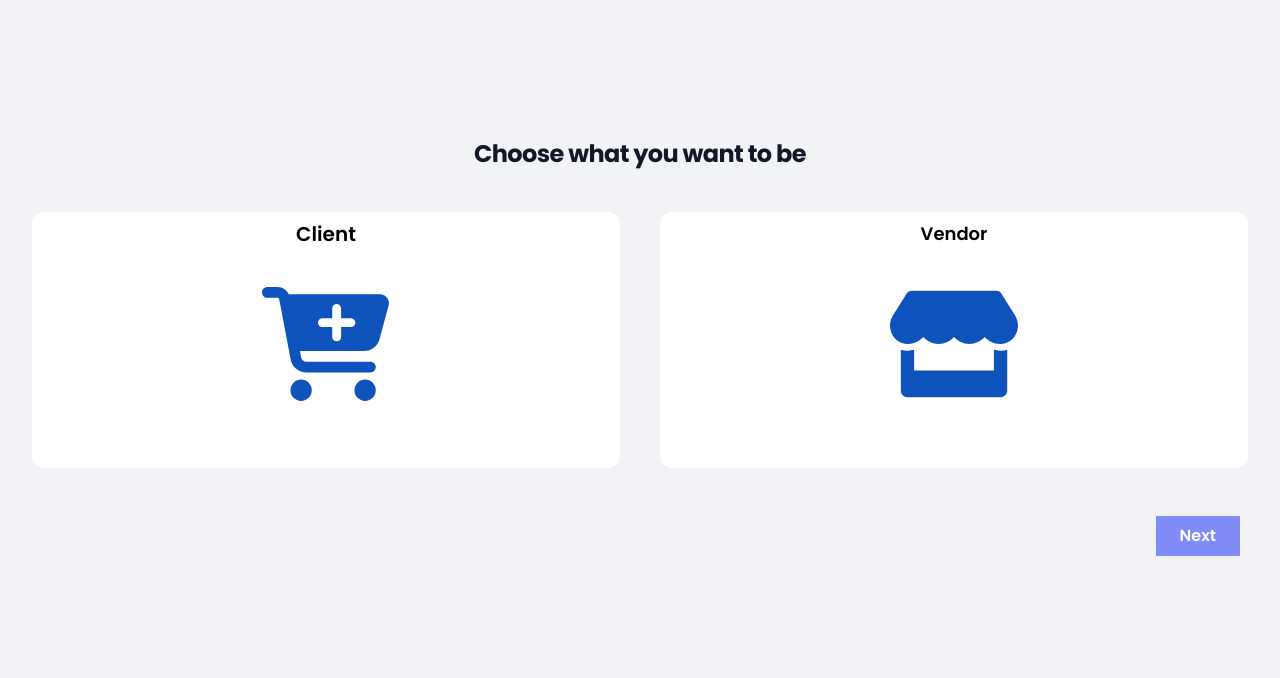
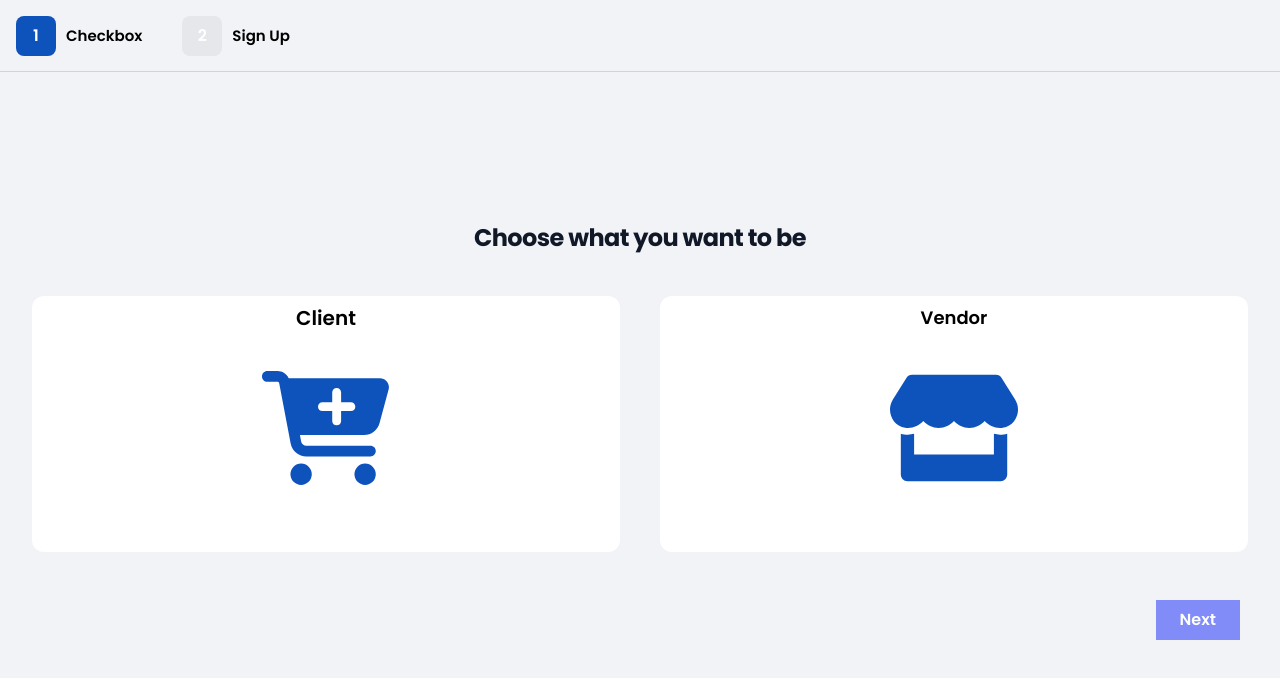
Before and after one commit to mehdihou10/ecomm-client, a React (Create React App) app: page /auth/type in a window 1280 px wide. Shown: the top 678 px of the page. Built offline with nearby package versions, Linux system fonts and the light colour scheme.

Commit message:
add sign process component

```diff
--- a/src/components/Header.jsx
+++ b/src/components/Header.jsx
@@ -27,6 +27,12 @@ const Shop = ()=>(
         <LuShoppingCart />
     </Link>
 
+)
+
+const Wishlist = ()=>(
+    <Link to='/wishlist' className='text-[25px]'>
+        <FaRegHeart />
+    </Link>
 )
 
 const Sign = ()=>(
@@ -59,8 +65,7 @@ const Header = () => {
 
         <div className='flex items-center gap-[50px]'>
 
-        <Link to='/wishlist' className='text-[25px]'><FaRegHeart /></Link>
-
+        <Wishlist />
         <Shop />
 
         <Sign />
@@ -72,7 +77,10 @@ const Header = () => {
 
         </div>
 
-        <div className="shop block md:hidden"><Shop /></div>
+        <div className="shop flex items-center gap-[20px] md:hidden">
+            <Shop />
+            <Wishlist />
+        </div>
 
     </div>
 
--- /dev/null
+++ b/src/components/Process.Sign.jsx
@@ -0,0 +1,28 @@
+import React from 'react'
+
+const ProcessSign = (props) => {
+  return (
+
+      <div className='flex flex-wrap gap-[15px] p-4 md:gap-[40px] pb-[15px] border-b border-gray-300 mb-3'>
+
+<div className="flex items-center gap-[10px]">
+    <span className={`w-[40px] h-[40px] ${props.active1 ? 'bg-main' : 'bg-gray-200'}
+     text-white rounded-lg grid place-items-center font-semibold`}>1</span>
+
+    <span className='text-[15px] font-semibold'>Checkbox</span>
+</div>
+
+<div className="flex items-center gap-[10px]">
+    <span className={`w-[40px] h-[40px] ${props.active2 ? 'bg-main' : 'bg-gray-200'}
+     text-white rounded-lg grid place-items-center font-semibold`}>2</span>
+
+    <span className='text-[15px] font-semibold'>Sign Up</span>
+</div>
+
+</div>
+
+
+  )
+}
+
+export default ProcessSign
--- a/src/pages/CheckboxType.jsx
+++ b/src/pages/CheckboxType.jsx
@@ -4,16 +4,22 @@ import { FaStore } from "react-icons/fa";
 import { FaPeopleCarry } from "react-icons/fa";
 import { FaCartPlus } from "react-icons/fa6";
 import { LuHeading1 } from "react-icons/lu";
+import ProcessSign from '../components/Process.Sign';
 
 const CheckboxType = () => {
   const [type, setType] = useState("");
 
   const changeType = (type) => {
     setType(type);
-    console.log(type);
   };
+
+
   return (
     <>
+
+    <ProcessSign active1={true} />
+
+
       <div className="flex min-h-full flex-1 flex-col justify-center px-6 py-24 lg:px-8 relative">
         <div className="sm:mx-auto sm:w-full sm:max-w-sm">
           <h2 className="mt-10 text-center text-2xl font-bold leading-9 tracking-tight text-gray-900">
--- a/src/pages/Signup.jsx
+++ b/src/pages/Signup.jsx
@@ -1,10 +1,15 @@
 import React from "react";
 import { UserCircleIcon } from "@heroicons/react/24/solid";
 import { Link } from "react-router-dom";
+import ProcessSign from '../components/Process.Sign';
+
 
 const Signup = () => {
   return (
     <>
+
+    <ProcessSign active2={true} />
+
       <div className="flex min-h-full flex-1 flex-col justify-center px-6 py-12 lg:px-8">
         <div className="sm:mx-auto sm:w-full sm:max-w-sm">
           <h2 className="mt-10 text-center text-2xl font-bold leading-9 tracking-tight text-gray-900">
```
